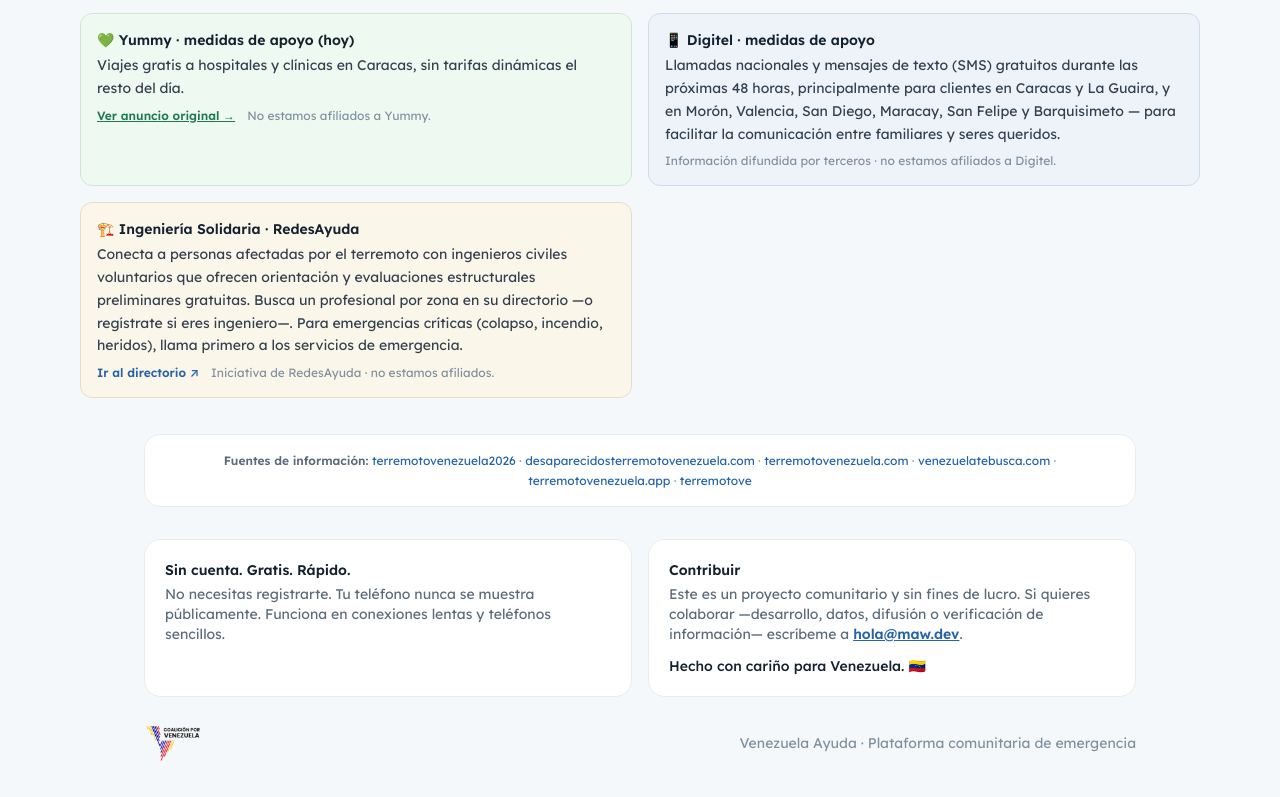
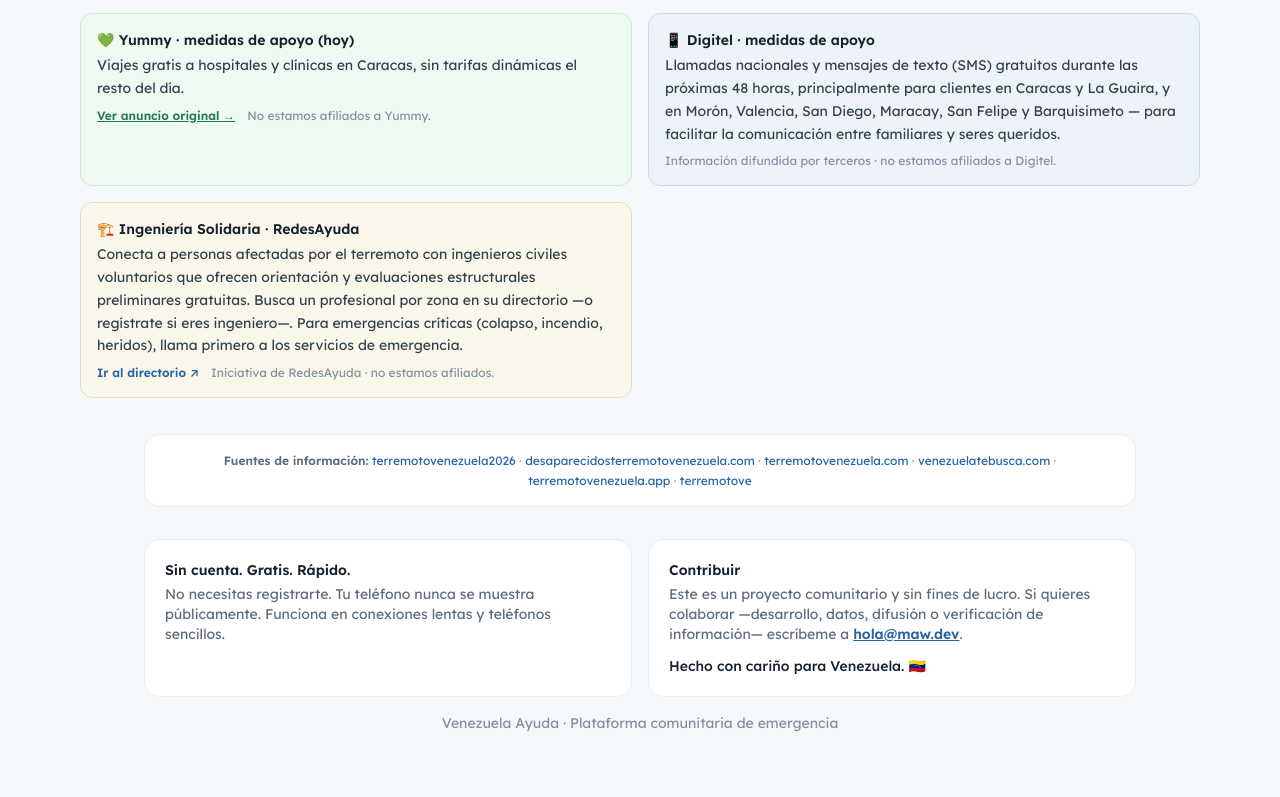
Before and after one commit to henrriusdev/venezuela-ayuda, a Next.js app: page / in a window 1280 px wide. Shown: the part 1553-2350 px from the top of the page. After the commit the page ends 2318 px from the top, so only its background shows below. Built offline with nearby package versions, Linux system fonts and the light colour scheme; no server answers; the database is empty.

Commit message:
Footer: remove Coalición por Venezuela logo

```diff
--- a/src/app/page.tsx
+++ b/src/app/page.tsx
@@ -185,22 +185,7 @@ export default async function Home() {
           </div>
         </div>
 
-        <div className="mt-6 flex flex-col items-center gap-3 sm:flex-row sm:justify-between">
-          <a
-            href="https://coalicionporvenezuela.org/"
-            target="_blank"
-            rel="noopener noreferrer"
-            className="shrink-0"
-          >
-            {/* eslint-disable-next-line @next/next/no-img-element */}
-            <img
-              src="/coalicion-por-venezuela.webp"
-              alt="Coalición por Venezuela"
-              className="h-11 w-auto"
-            />
-          </a>
-          <p>{t("footer.tagline")}</p>
-        </div>
+        <p className="mt-4">{t("footer.tagline")}</p>
       </footer>
     </>
   );
```
